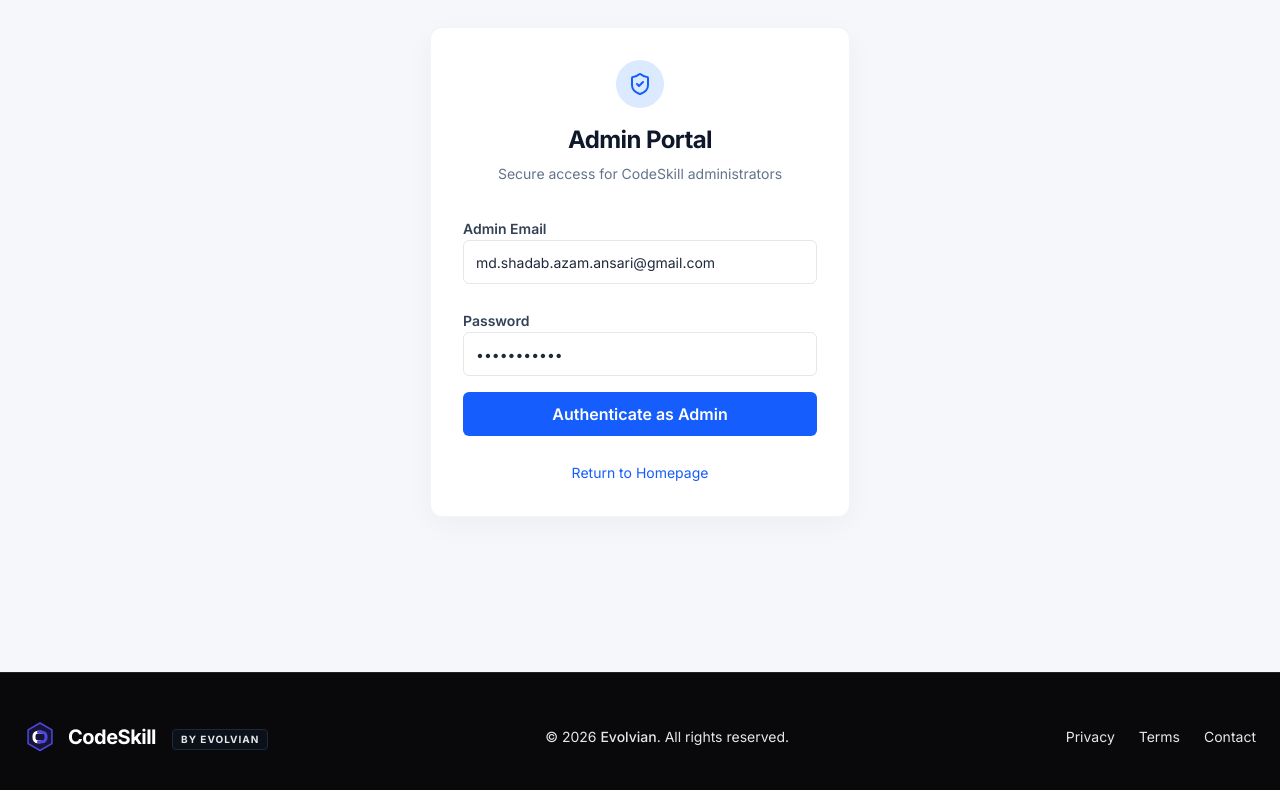
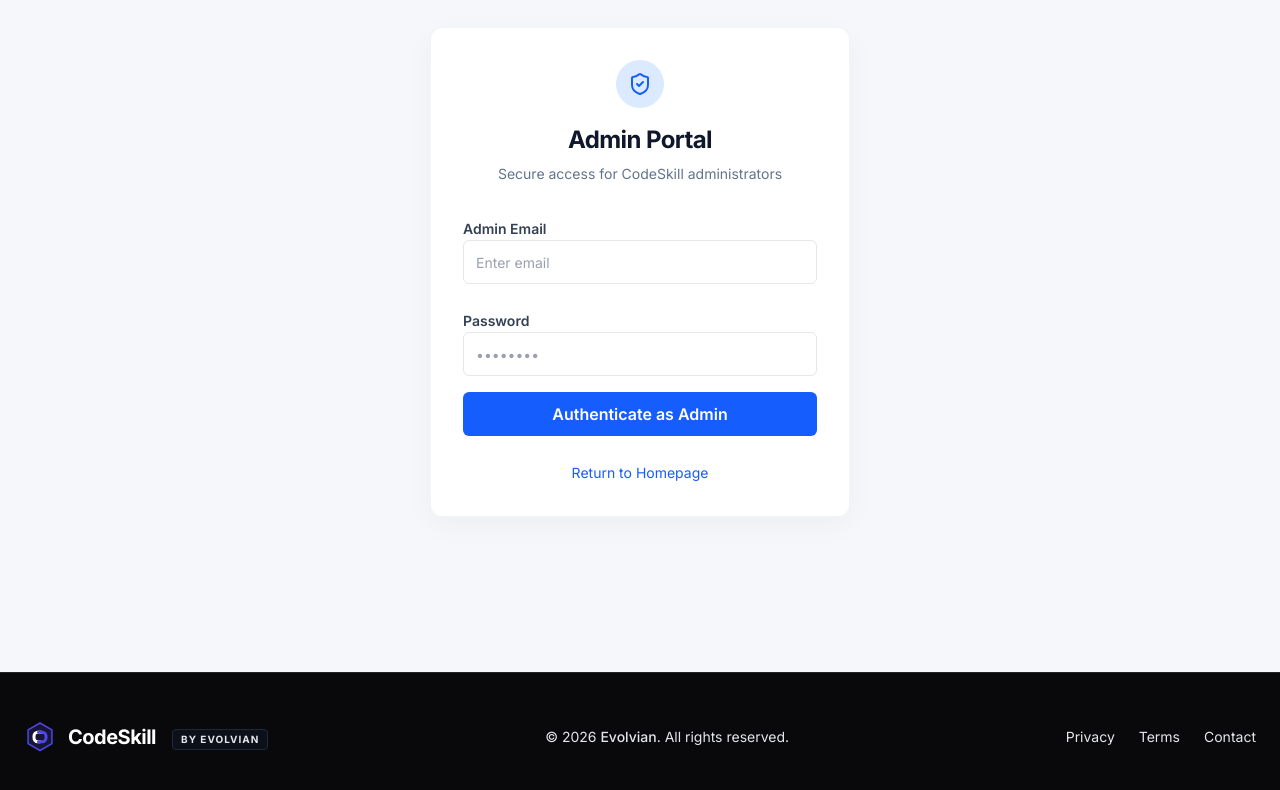
Before and after one commit to sazamansari/codeskill, a Next.js app in the folder frontend-v2/: page /admin/login in a window 1280 px wide. Shown: the part 128-918 px from the top of the page. Built offline with nearby package versions, Linux system fonts and the light colour scheme; no server answers.

Commit message:
add new admin

```diff
--- a/frontend-v2/src/app/admin/login/page.tsx
+++ b/frontend-v2/src/app/admin/login/page.tsx
@@ -27,7 +27,7 @@ export default function AdminLoginPage() {
 
   const form = useForm<AdminLoginFormValues>({
     resolver: zodResolver(adminLoginSchema),
-    defaultValues: { email: "md.shadab.azam.ansari@gmail.com", password: "password123" },
+    defaultValues: { email: "", password: "" },
   });
 
   const onSubmit = async (data: AdminLoginFormValues) => {
@@ -82,7 +82,7 @@ export default function AdminLoginPage() {
             <label className="text-sm font-semibold text-[#334155]">Admin Email</label>
             <input
               type="email"
-              placeholder="md.shadab.azam.ansari@gmail.com"
+              placeholder="Enter email"
               disabled={showOTP}
               {...form.register("email")}
               className="w-full h-11 px-3 border border-gray-200 rounded-[6px] text-sm placeholder:text-gray-400 focus:outline-none focus:ring-2 focus:ring-[#3B82F6]/20 focus:border-[#3B82F6] transition-all bg-white disabled:opacity-50"
```
Also changed, not shown: 1 other file (tests, documents, lock files or other folders).
